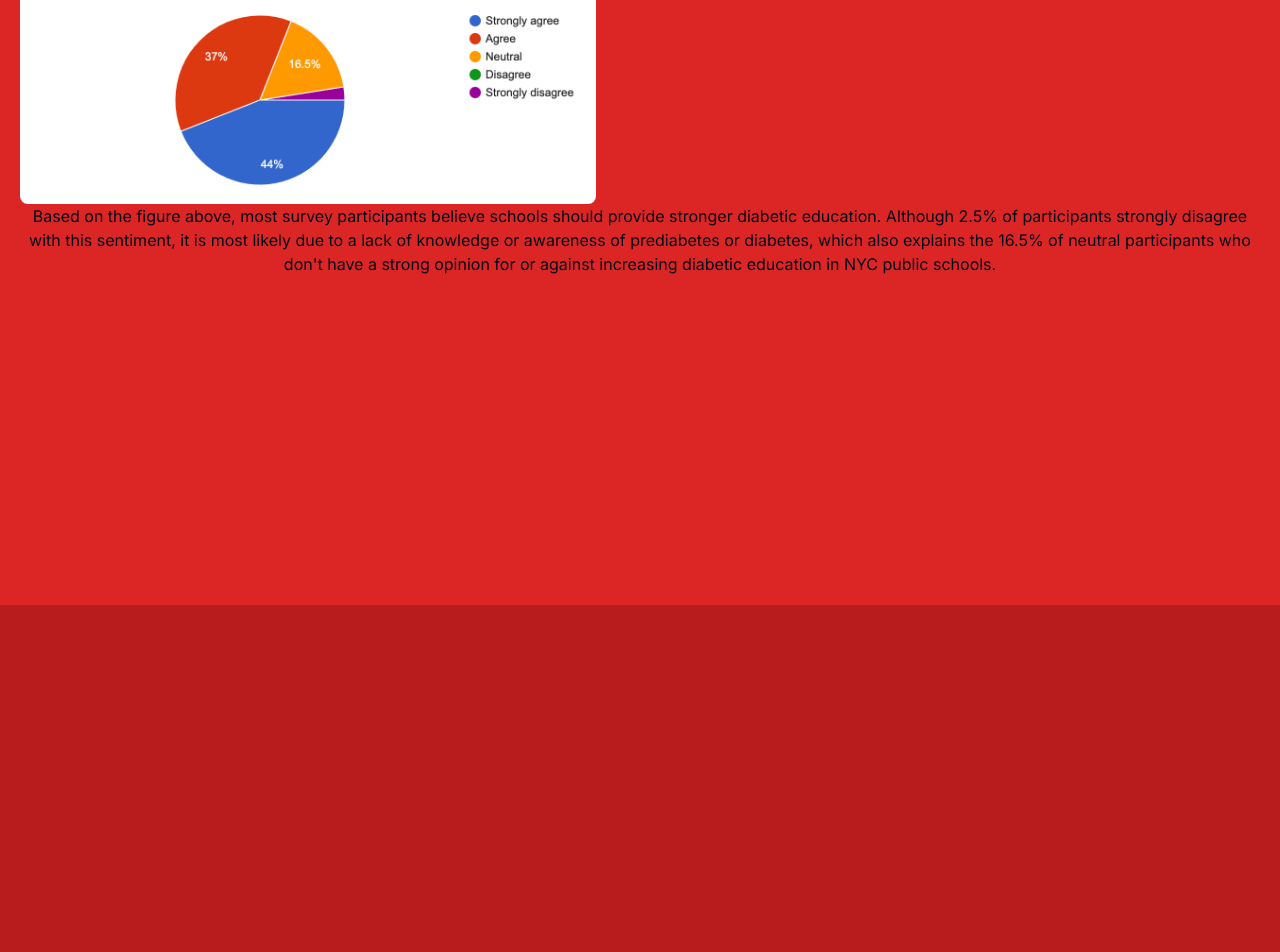
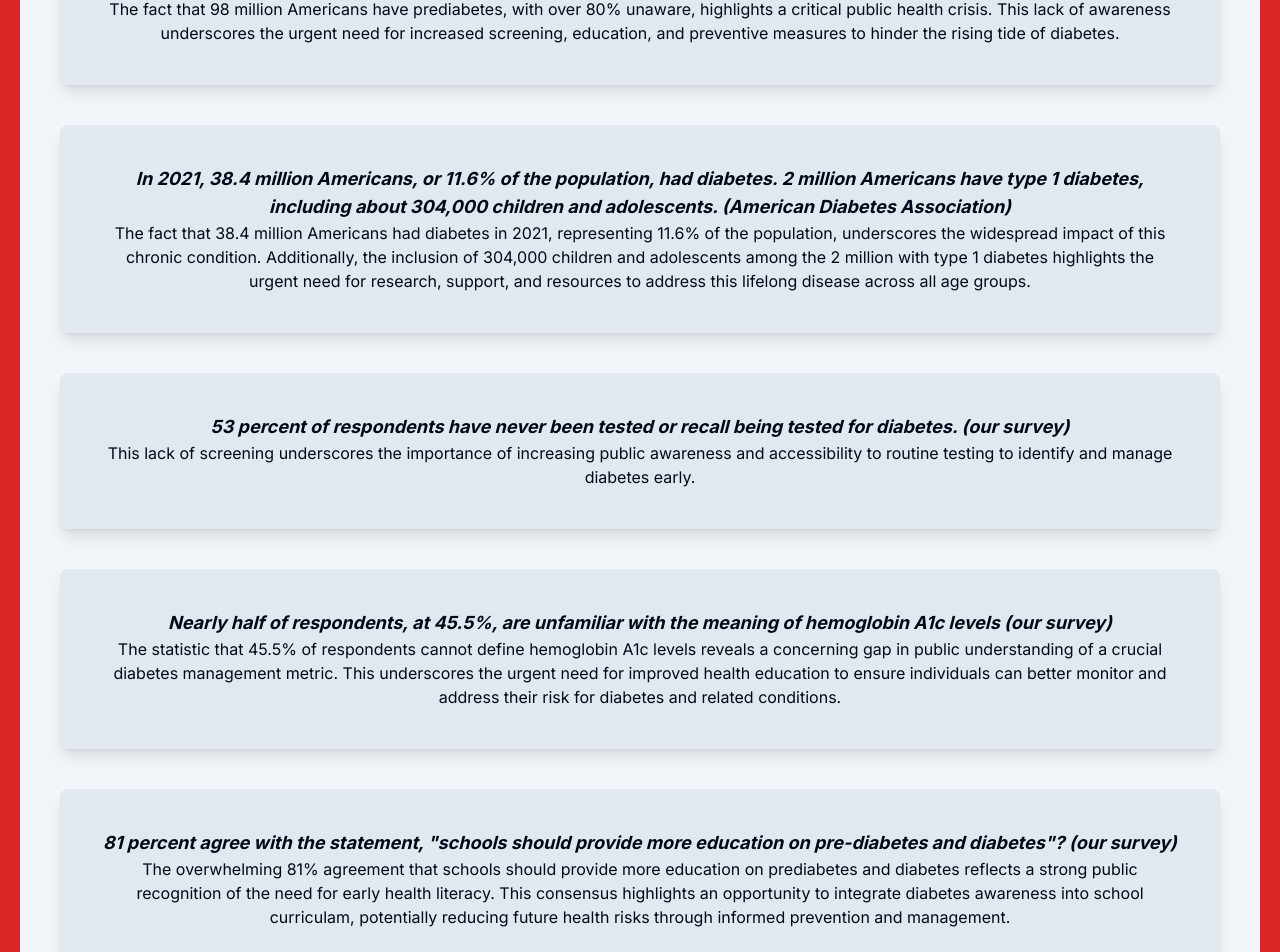
Before and after one commit to samSharivker/qol, a Next.js app in the folder website/: page /statistics in a window 1280 px wide. Shown: the part 195-1147 px from the top of the page. Before the commit the page ends 800 px from the top, so only its background shows below. Built offline with nearby package versions, Linux system fonts and the light colour scheme.

Commit message:
added statistics

```diff
--- a/website/app/statistics/page.tsx
+++ b/website/app/statistics/page.tsx
@@ -4,15 +4,73 @@ import Image from "next/image";
 import fig1 from "@/public/img/figure1.png";
 
 export default function Statistics() {
-  const content: string = "Based on the figure above, most survey participants believe schools should provide stronger diabetic education. Although 2.5% of participants strongly disagree with this sentiment, it is most likely due to a lack of knowledge or awareness of prediabetes or diabetes, which also explains the 16.5% of neutral participants who don't have a strong opinion for or against increasing diabetic education in NYC public schools.";
   return (
     <div className="text-center flex flex-col items-center m-5">
-      <p>Statistics</p>
-      <div className="flex flex-col items-center">
-        <div>
-          <Image className="max-w-xl rounded-lg" src={fig1} alt="figure 1" />
+      <div className="text-center flex flex-col items-center gap-10 p-10 bg-slate-100 max-w-7xl">
+        <div className="shadow-lg p-10 bg-slate-200 rounded-lg">
+          <p className="italic font-bold text-lg">
+            About 98 million Americans have prediabetes, but more than 8 in 10
+            adults don't know they have it. (cdc.gov)
+          </p>
           <p>
-            {content}
+            The fact that 98 million Americans have prediabetes, with over 80%
+            unaware, highlights a critical public health crisis. This lack of
+            awareness underscores the urgent need for increased screening,
+            education, and preventive measures to hinder the rising tide of
+            diabetes.
+          </p>
+        </div>
+        <div className="shadow-lg p-10 bg-slate-200 rounded-lg">
+          <p className="italic font-bold text-lg">
+            In 2021, 38.4 million Americans, or 11.6% of the population, had
+            diabetes. 2 million Americans have type 1 diabetes, including about
+            304,000 children and adolescents. (American Diabetes Association)
+          </p>
+          <p>
+            The fact that 38.4 million Americans had diabetes in 2021,
+            representing 11.6% of the population, underscores the widespread
+            impact of this chronic condition. Additionally, the inclusion of
+            304,000 children and adolescents among the 2 million with type 1
+            diabetes highlights the urgent need for research, support, and
+            resources to address this lifelong disease across all age groups.
+          </p>
+        </div>
+        <div className="shadow-lg p-10 bg-slate-200 rounded-lg">
+          <p className="italic font-bold text-lg">
+            53 percent of respondents have never been tested or recall being
+            tested for diabetes. (our survey)
+          </p>
+          <p>
+            This lack of screening underscores the importance of increasing
+            public awareness and accessibility to routine testing to identify
+            and manage diabetes early.
+          </p>
+        </div>
+        <div className="shadow-lg p-10 bg-slate-200 rounded-lg">
+          <p className="italic font-bold text-lg">
+            Nearly half of respondents, at 45.5%, are unfamiliar with the
+            meaning of hemoglobin A1c levels (our survey)
+          </p>
+          <p>
+            The statistic that 45.5% of respondents cannot define hemoglobin A1c
+            levels reveals a concerning gap in public understanding of a crucial
+            diabetes management metric. This underscores the urgent need for
+            improved health education to ensure individuals can better monitor
+            and address their risk for diabetes and related conditions.
+          </p>
+        </div>
+        <div className="shadow-lg p-10 bg-slate-200 rounded-lg">
+          <p className="italic font-bold text-lg">
+            81 percent agree with the statement, "schools should provide more
+            education on pre-diabetes and diabetes"? (our survey)
+          </p>
+          <p>
+            The overwhelming 81% agreement that schools should provide more
+            education on prediabetes and diabetes reflects a strong public
+            recognition of the need for early health literacy. This consensus
+            highlights an opportunity to integrate diabetes awareness into
+            school curriculam, potentially reducing future health risks through
+            informed prevention and management.
           </p>
         </div>
       </div>
--- a/website/components/navbar.tsx
+++ b/website/components/navbar.tsx
@@ -25,7 +25,7 @@ export default function Navbar() {
     { text: "About", route: "/about", icon: "bi-file-person-fill" },
     { text: "Resources", route: "/resources", icon: "bi-book-fill" },
     {
-      text: "Survey Results",
+      text: "Statistics",
       route: "/statistics",
       icon: "bi-clipboard-data-fill",
     },
```
